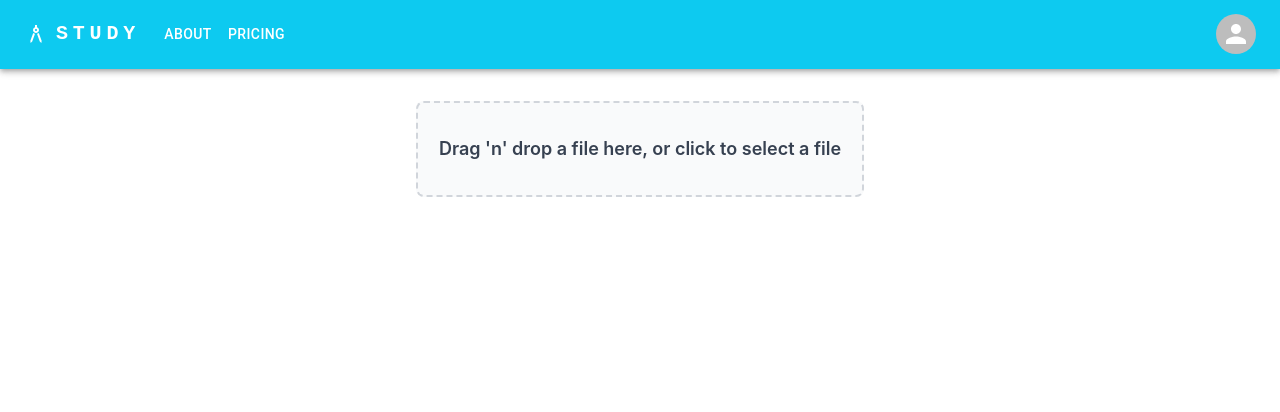
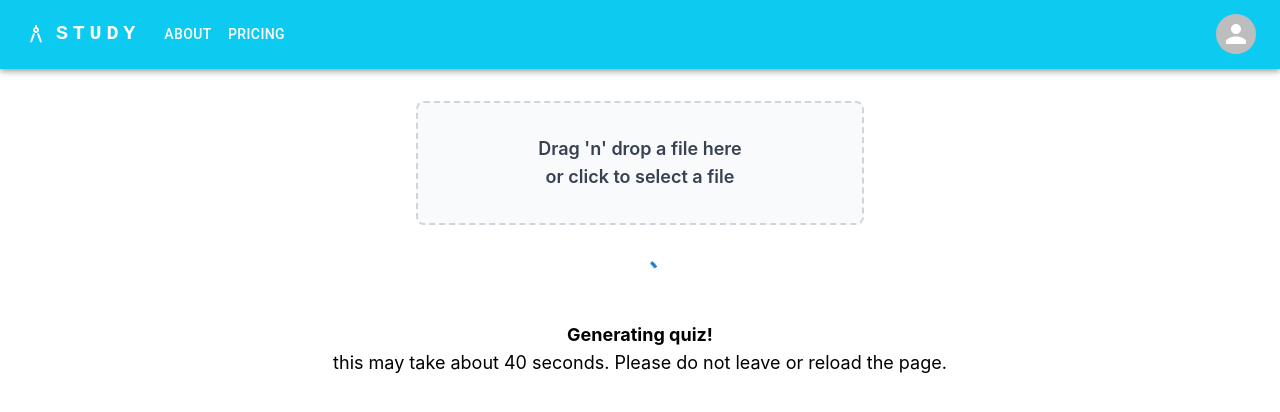
Before and after one commit to idannos/StudyWeb, a React (Create React App) app: page /mainPage in a window 1280 px wide. Shown: the top 412 px of the page. Built offline with nearby package versions, Linux system fonts and the light colour scheme.

Commit message:
polling and loader

```diff
--- a/src/Components/MainPage/MainPage.tsx
+++ b/src/Components/MainPage/MainPage.tsx
@@ -1,13 +1,15 @@
-import React, {useState} from 'react';
+import React, {useState, useEffect} from 'react';
 import TopBar from "../TopBar/TopBar";
-import {Container} from "@mui/material";
+import {CircularProgress, Container} from "@mui/material";
 import {useDropzone} from 'react-dropzone';
-import {uploadFile} from "../../api/upoadFile";
+import {uploadFile, checkStatus} from "../../api/upoadFile"
 import Quiz, {QuizData} from "../Quiz/Quiz";
 import {createTheme, ThemeProvider} from '@mui/material/styles';
 
 const MainPage: React.FC = () => {
     const [quizData, setQuizData] = useState<QuizData | null>(null);
+    const [taskID, setTaskID] = useState<string | null>(null);
+    const [isLoading, setIsLoading] = useState<boolean>(false);
 
     const onDrop = async (acceptedFiles: File[]) => {
         const file = acceptedFiles[0];
@@ -16,13 +18,39 @@ const MainPage: React.FC = () => {
                 alert('Only PDF files are accepted. Please upload a file with a .pdf extension.');
                 return;
             }
-            const quizData: QuizData = await uploadFile(file);
-            setQuizData(quizData);
+            setIsLoading(true);
+            const taskId = await uploadFile(file);
+            setTaskID(taskId);
         } catch (error) {
-            console.error("Failed to upload file and receive quiz data", error);
-            // Implement appropriate error handling here
+            console.error("Failed to upload file and receive task ID", error);
+            window.alert("Failed to upload file and receive task ID");
+            setIsLoading(false);
         }
     };
+
+    useEffect(() => {
+        const pollTaskStatus = async () => {
+            if (taskID) {
+                try {
+                    const status = await checkStatus(taskID);
+                    if (status.status === 'completed') {
+                        setIsLoading(false);
+                        setQuizData(status.result);
+                    } else {
+                        setTimeout(pollTaskStatus, 4000);
+                    }
+                } catch (error) {
+                    console.error("Failed to fetch task status", error);
+                    window.alert("Failed to fetch task status");
+                }
+            }
+        };
+        pollTaskStatus();
+
+        return () => {
+            setTaskID(null); // Reset taskID when component unmounts
+        };
+    }, [taskID]);
 
     const onDropRejected = (fileRejections: any) => {
         alert('Only PDF files are accepted, and one file at a time. Please upload a file with a .pdf extension.');
@@ -40,7 +68,6 @@ const MainPage: React.FC = () => {
                 main: '#0dcaf0', // This is a close approximation of Tailwind's cyan-500
                 contrastText: '#ffffff', // Ensuring text is white for good contrast
             },
-            // You can customize other palette options as needed
         },
     });
     return (
@@ -56,11 +83,28 @@ const MainPage: React.FC = () => {
                     {
                         isDragActive ?
                             <p className="text-lg text-blue-500 font-semibold">Drop the file here ...</p> :
-                            <p className="text-lg text-gray-700 font-semibold whitespace-nowrap">Drag 'n' drop a file
-                                here, or click to select a file</p>
+                            <div
+                                className="text-lg text-gray-700 font-semibold whitespace-nowrap flex-col items-center justify-center">
+                                <div>
+                                    Drag 'n' drop a file here
+                                </div>
+                                <div className={"flex justify-center"}>or click to select a file</div>
+                            </div>
                     }
                 </div>
-
+                {!isLoading && (
+                    <div className="flex flex-col justify-center items-center mt-8">
+                        <CircularProgress/>
+                        <h2 className="text-center text-lg mt-6">
+                            <div className={"font-bold"}>Generating quiz!</div>
+                            <div>
+                                this may take about 40 seconds. Please
+                                do
+                                not leave or reload the page.
+                            </div>
+                        </h2>
+                    </div>
+                )}
                 {quizData && quizData?.questions?.length && <div className={"mt-12"}>
                     <Quiz quizData={quizData}/>
                 </div>}
--- a/src/api/upoadFile.ts
+++ b/src/api/upoadFile.ts
@@ -1,17 +1,23 @@
 import axios from 'axios';
-import {QuizData} from "../Components/Quiz/Quiz";
 
-
-export const uploadFile = async (file: File): Promise<QuizData> => {
+const baseRemoteUrl = 'https://study-backend-f93592ee2f5e.herokuapp.com'
+const baseLocalUrl = 'http://127.0.0.1:5000'
+const currentUrl = baseRemoteUrl
+export const uploadFile = async (file: File): Promise<string> => {
     const formData = new FormData();
     formData.append('file', file);
-    const url = 'http://localhost:5000/upload';
-    const response = await axios.post(url, formData, {
+
+    const response = await axios.post(`${currentUrl}/upload`, formData, {
         headers: {
             'Content-Type': 'multipart/form-data',
         },
     });
 
-    // Assuming the server responds with the quiz data in the expected format
-    return response.data as QuizData;
+    return response.data.task_id;
 };
+
+export const checkStatus = async (task_id: string): Promise<any> => {
+    const statusUrl = `${currentUrl}/status/${task_id}`;
+    const response = await axios.get(statusUrl);
+    return response.data;
+};
```
